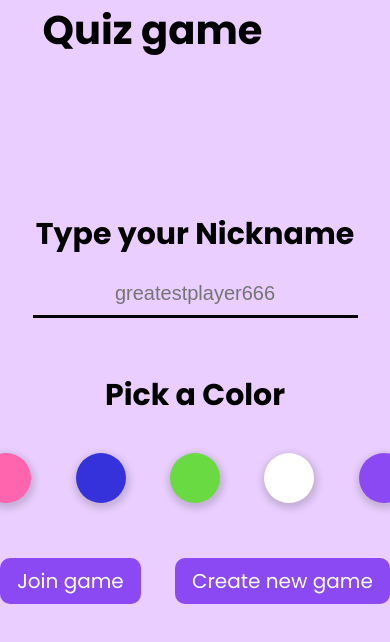
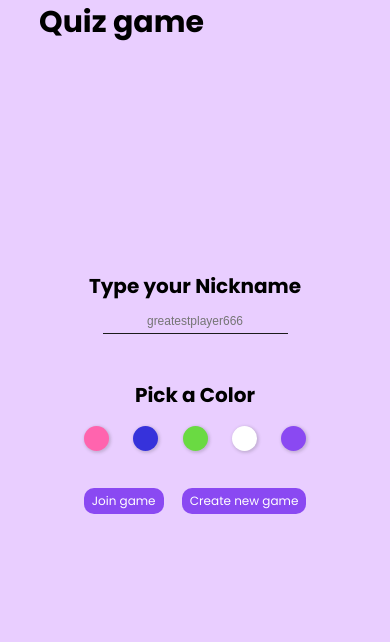
Before and after one commit to oteizanacho/QuizGame, a website: page public/index.html in a window 390 px wide. Shown: the top 642 px of the page. Drawn offline with nearby package versions, Linux system fonts and the light colour scheme; no server answers.

Commit message:
styles update

```diff
--- a/public/styles/styles.css
+++ b/public/styles/styles.css
@@ -18,14 +18,13 @@ body{
 
 header{
     display: flex;
-    justify-content: space-around;
     align-items: center;
-    width: 100vw;
+    width: 100%;
 }
 
 header div h1 {
+    margin-left: 10vw;
     font-size: 40px;
-
 }
 
 header div {
@@ -239,14 +238,13 @@ main{
     transition: all .1s ease-in;
 }
 
-
 #player1{
     background-color: #FF64AE;
     height: 15px;
     width: 15px;
     border-radius: 100px;
     position: absolute;
-    top: 70%;
+    bottom: 3px;
     left: 2px;
     }
 
@@ -259,3 +257,52 @@ main{
     top: 70%;
     left: 19px;
     }
+
+@media (max-width: 1250px) {
+
+    header div h1 {
+        font-size: 30px;
+    }
+
+    #board{
+        display: none;
+        gap: 7px;
+        grid-template-columns: 50px 50px 50px 50px 50px;
+    }
+
+    .box{
+        padding: 10px;
+        font-size: 16px;
+    }
+
+    #player1 {
+        width: 10px;
+        height: 10px;
+    }
+
+    #logInContainer form .formContainer label{
+        padding: 6px;
+        font-size: 20px;
+    }
+
+    #logInContainer form .formContainer #inputForm input{
+        padding: 5px 15px;
+        font-size: 12px;
+        border-bottom: 1px solid #1b1b1b;
+    }
+
+    /*      Seccion PICK A COLOR        */
+    #logInContainer form .formContainer .buttonsContainer button{
+        padding: 5px;
+        margin: 10px;
+        width: 25px;
+        height: 25px;
+        box-shadow: 1px 1px 3px 1px #3f3f3f34;
+    }
+
+    #logInContainer form #startGameButtons button {
+        margin: 7px;
+        font-size: 12px;
+        padding: 4px 8px;
+    }
+}
```
